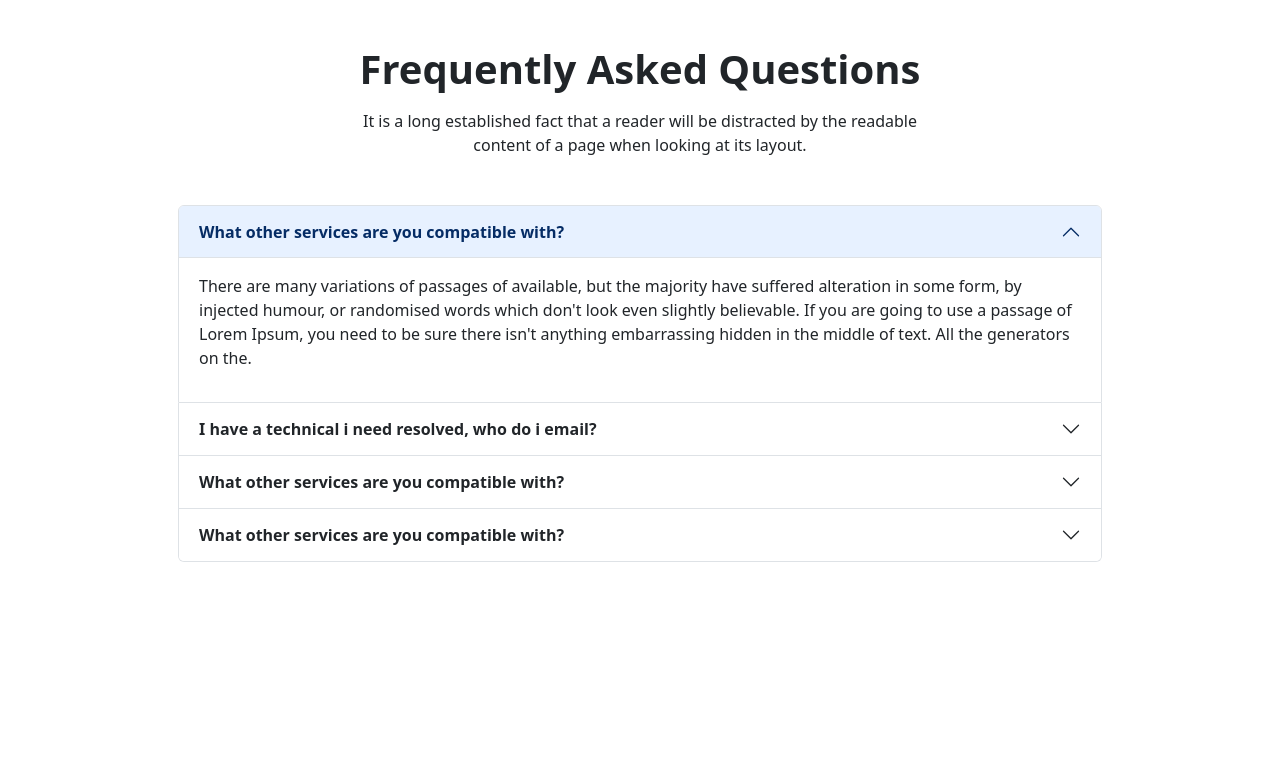
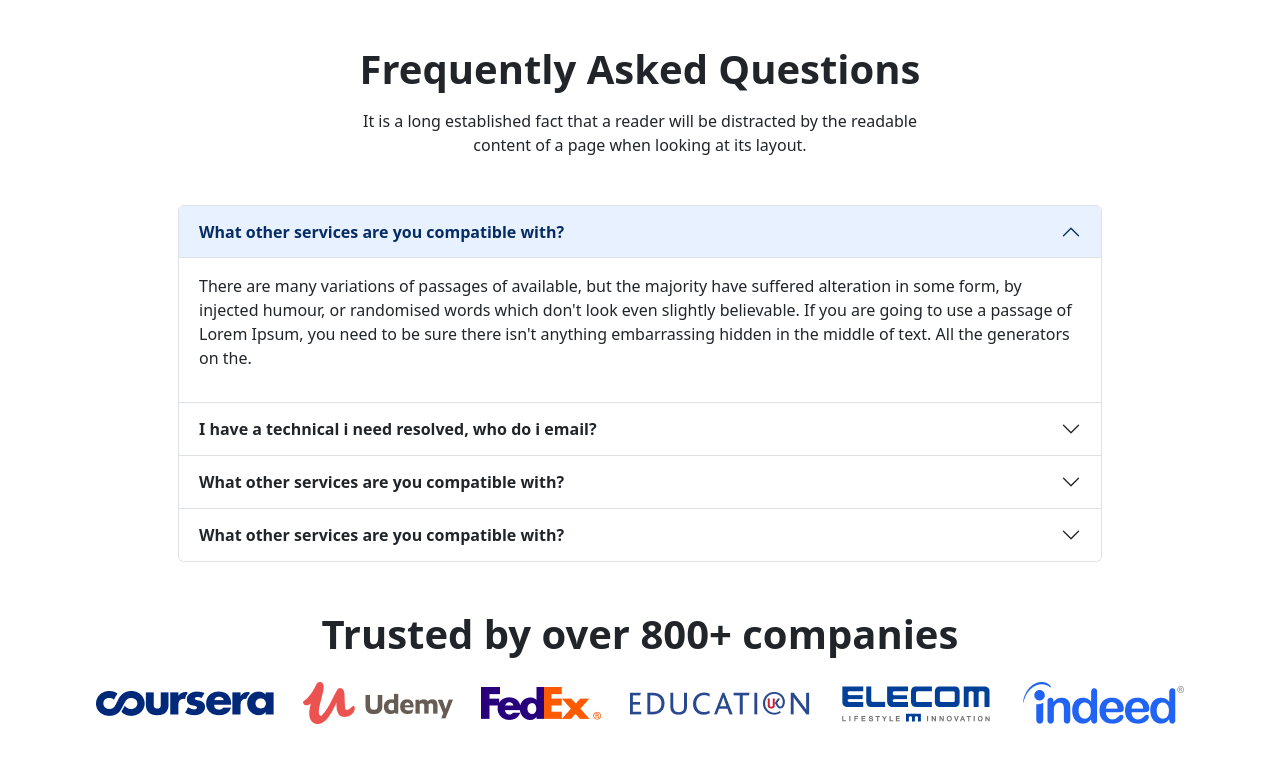
Before and after one commit to imtyaz-17/tech-course-website, a plain HTML site: page index.html in a window 1280 px wide. Shown: the part 3558-4320 px from the top of the page. Before the commit the page ends 4168 px from the top, so only its background shows below. Drawn offline with nearby package versions, Linux system fonts and the light colour scheme.

Commit message:
brand logo section - added

```diff
--- a/index.html
+++ b/index.html
@@ -721,6 +721,20 @@
                 </div>
             </div>
         </section>
+        <!-- Company Brand Logo Section -->
+        <section class="my-5">
+            <h1 class="fw-semibold my-4 text-center ">Trusted by over 800+ companies</h1>
+            <div class="d-flex justify-content-around align-items-center ">
+                <img src="images/company/company-1.png" alt="">
+                <img src="images/company/company-2.png" alt="">
+                <img src="images/company/company-3.png" alt="">
+                <img src="images/company/company-4.png" alt="">
+                <img src="images/company/company-5.png" alt="">
+                <img src="images/company/company-6.png" alt="">
+            </div>
+        </section>
+    </main>
+
 
 
     <script src="https://cdn.jsdelivr.net/npm/bootstrap@5.3.2/dist/js/bootstrap.bundle.min.js"
```
